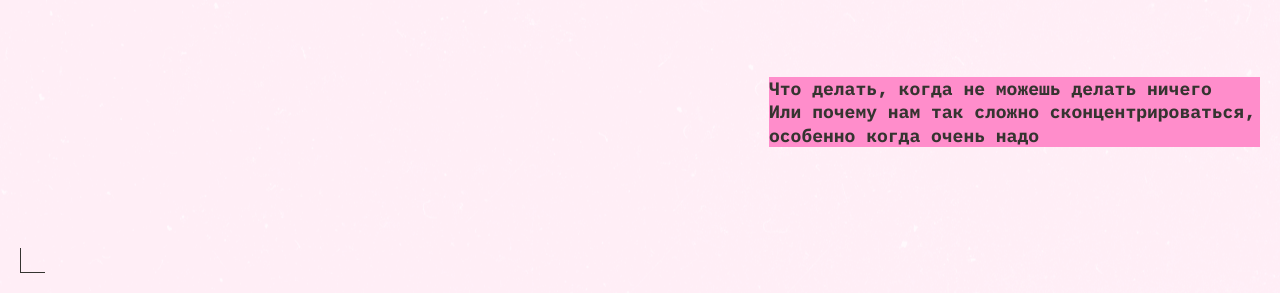
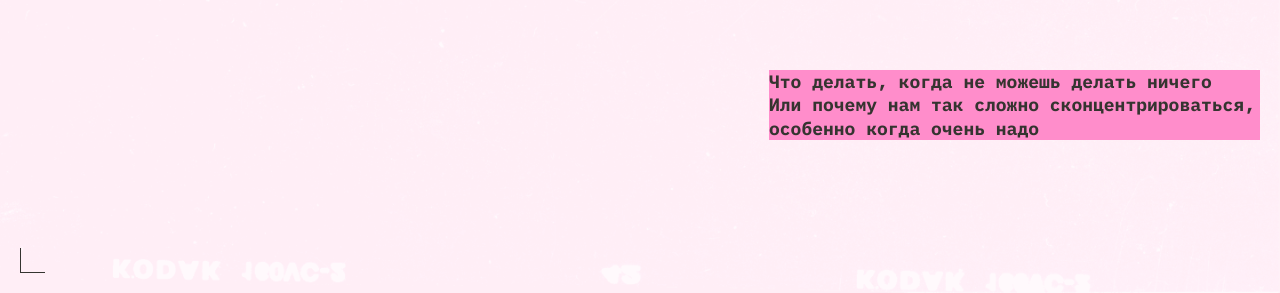
Before and after one commit to rulowa/slozhno-sosredotochitsya-fd, a plain HTML site: page index.html in a window 1280 px wide. Shown: the part 507-800 px from the top of the page. Drawn offline with Linux system fonts and the light colour scheme.

Commit message:
review fix

```diff
--- a/index.html
+++ b/index.html
@@ -44,9 +44,9 @@
     </nav>
     <h1 class="title">no focus</h1>
     <div class="title-descripton">
-      <h2 class="title-descripton-text title-decor">
+      <p class="title-descripton-text title-decor">
         Что делать, когда не можешь делать ничего
-      </h2>
+      </p>
       <p class="title-descripton-text title-decor">
         Или почему нам так сложно сконцентрироваться, особенно когда очень
         надо
--- a/styles/style.css
+++ b/styles/style.css
@@ -1,7 +1,12 @@
 .page {
   block-size: 100%;
   min-height: 100vh;
-  background: var(--bg-color) var(--page-bg) center fixed;
+  background-color: var(--bg-color);
+  background-image: var(--page-bg);
+  background-position: center;
+  background-repeat: no-repeat;
+  background-size: cover;
+  background-attachment: fixed;
   font-family: var(--main-text-font);
 }
 
@@ -92,6 +97,7 @@
 }
 
 .header__theme-menu-button:focus-visible {
+  outline: none;
   border-bottom: 1px solid var(--accent-color);
 }
 
@@ -110,8 +116,8 @@
 }
 
 .title-descripton {
-  inline-size: var(--title-descripton-inline-size);
-  margin-block-end: var(--title-description-margin-block-end);
+  width: 100%;
+  max-width: var(--title-descripton-inline-size);
 }
 
 .title-descripton-text {
```
Also changed, not shown: 2 other files.
